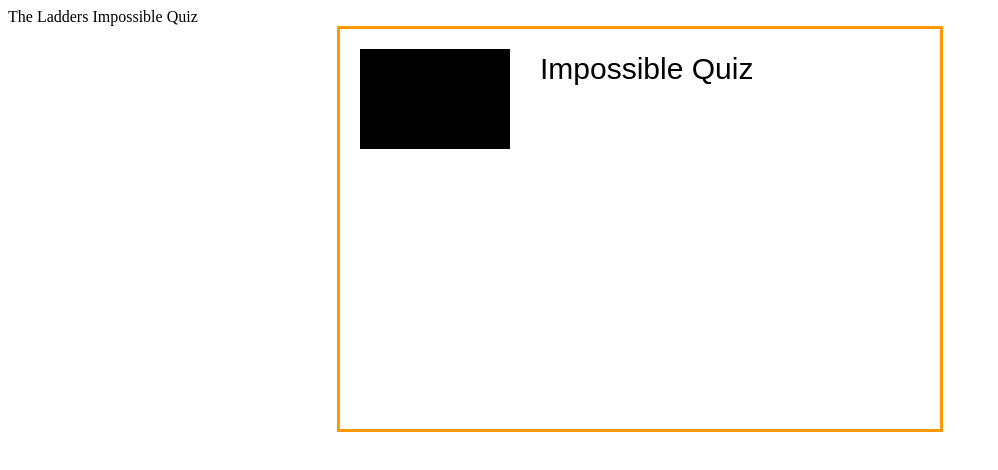
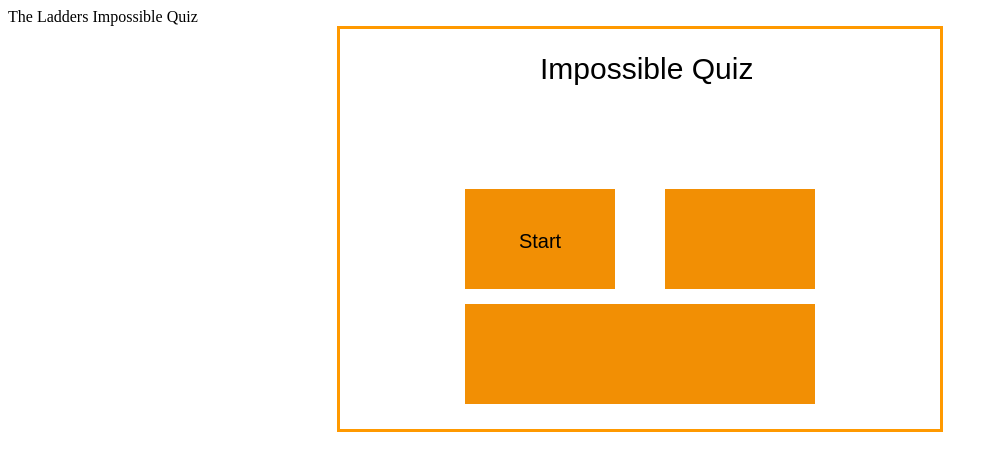
Before and after one commit to filtoid/ladders_impossible_quiz, a plain HTML site: page Liam/initial.html in a window 1280 px wide. Shown: the whole page, without its empty margins (0-998 px from the left). Drawn offline with nearby package versions, Linux system fonts and the light colour scheme.

Commit message:
New button class added

```diff
--- /dev/null
+++ b/Liam/button.js
@@ -0,0 +1,52 @@
+function Location(_x, _y){
+  this.x = _x;
+  this.y = _y;
+}
+function Button(_x, _y, _w, _h, _text){
+  this.loc = new Location(_x, _y);
+  this.size = new Location(_w, _h);
+  this.color = "#00ff00";
+  this.colorHighlighted = "#0000ff";
+  this.text = _text;
+  this.textColor = "#ff0000";
+  this.highlighted = false;
+
+  this.draw = button_draw;
+  this.hitTest = button_hit_test;
+}
+
+function button_draw(ctx){
+  var old_font = ctx.font;
+  var old_color = ctx.fillStyle;
+
+  if(this.highlighted){
+    ctx.fillStyle = this.colorHighlighted;
+  }else{
+    ctx.fillStyle = this.color;
+  }
+  ctx.font = "20px Arial";
+
+  ctx.fillRect(this.loc.x, this.loc.y, this.size.x, this.size.y);
+
+  var txt_width = ctx.measureText(this.text).width;
+  var txt_height = 18;
+  // console.log(ctx.measureText(this.text));
+  ctx.fillStyle = this.textColor;
+  ctx.fillText(this.text, this.loc.x+ ((this.size.x/2) - (txt_width/2)) , this.loc.y + ((this.size.y/2) + (txt_height/2)));
+
+  ctx.font = old_font;
+  ctx.fillStyle = old_color;
+}
+
+function button_hit_test(x, y){
+  if(x > this.loc.x && x < this.loc.x + this.size.x && y > this.loc.y && y < this.loc.y + this.size.y){
+    this.highlighted = true;
+    document.body.style.cursor = "pointer";
+    return true;
+  }else{
+    this.highlighted = false;
+    document.body.style.cursor = "default";
+    return false;
+  }
+  return false;
+}
--- a/Liam/gameloop.js
+++ b/Liam/gameloop.js
@@ -11,6 +11,8 @@ function loadGame(){
 	canvas = document.getElementById('canvas');
 	ctx = canvas.getContext('2d');
 
+	$('#canvas').mousedown(OnCanvasClick);
+	$('#canvas').mousemove(OnMouseMove);
 	// Do setup code here - make resources/assign things etc
 cur_screen = new LWMenu();
 	// The following line sets up the game loop
@@ -32,3 +34,16 @@ cur_screen.draw(ctx);
 
 	ctx.restore();
 }
+
+function OnCanvasClick(e){
+	var mouseX = e.pageX - this.offsetLeft;
+	var mouseY = e.pageY - this.offsetTop;
+
+	cur_screen = cur_screen.click(mouseX,mouseY);
+}
+
+function OnMouseMove(e){
+	var mouseX = e.pageX - this.offsetLeft;
+	var mouseY = e.pageY - this.offsetTop;
+	cur_screen.mouseMove(mouseX,mouseY);
+}
--- a/Liam/initial.html
+++ b/Liam/initial.html
@@ -1,6 +1,7 @@
 <html>
 <head>
   <script type="text/javascript" src="http://ajax.googleapis.com/ajax/libs/jquery/1.5/jquery.min.js"></script>
+  <script type='text/javascript' src='./button.js'></script>
   <script type="text/javascript" src="./menu.js"></script>
 <script type="text/javascript" src="./gameloop.js"></script>
 </head>
--- a/Liam/menu.js
+++ b/Liam/menu.js
@@ -1,6 +1,15 @@
 function LWMenu(){
   this.update = lw_menu_update;
   this.draw = lw_menu_draw
+
+  this.click = lw_menu_click;
+  this.mouseMove = lw_menu_mouse_move;
+
+  this.firstButtonHighlighted = false;
+  this.button1 = new Button(125, 160, 150, 100, "Start");
+  this.button1.color = '#f28f04'
+  this.button1.colorHighlighted = '#ffbc70'
+  this.button1.textColor = '#000000'
 }
 
 function lw_menu_update(){
@@ -9,8 +18,26 @@ function lw_menu_update(){
 }
 
 function lw_menu_draw(ctx){
-  ctx.fillRect(20,20,150,100);
+
+  this.button1.draw(ctx)
+
+  ctx.fillStyle = '#f28f04'
+  ctx.fillRect(325,160,150,100);
+  ctx.fillStyle = '#f28f04'
+  ctx.fillRect(125,275,350,100)
+  ctx.fillStyle = '#000000'
   ctx.font = "30px Arial";
   ctx.fillText("Impossible Quiz",200,50);
+  ctx.fillStyle = '#00000'
 
 }
+function lw_menu_click(x, y){
+  console.log("Clicked at: " + x + ", " + y);
+  return this;
+}
+
+function lw_menu_mouse_move(x, y){
+this.button1.hitTest(x, y)
+
+
+}
```
